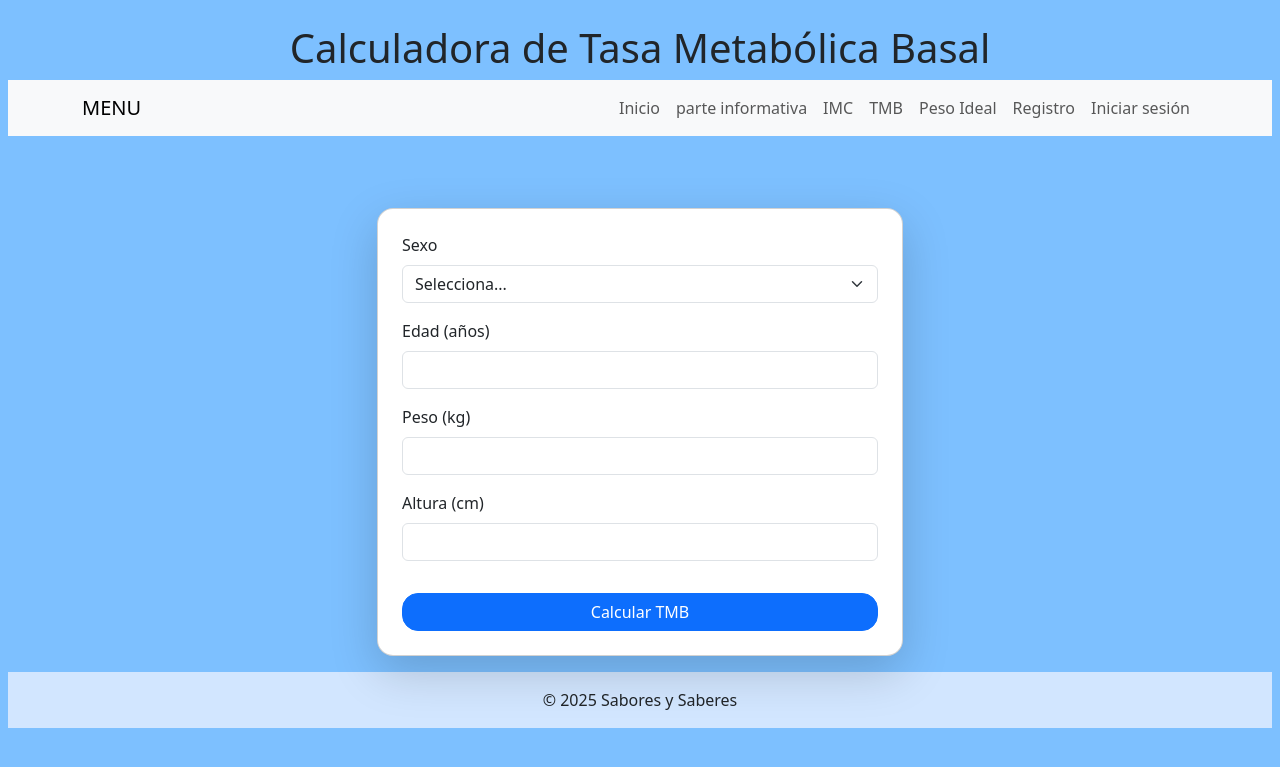
After one commit to m-221/NUTRY_APP-22-9-25, a Flask app: page /tmb in a window 1280 px wide. The commit adds this page. Shown: the top 767 px of the page. Run offline with Flask 3, Linux system fonts and the light colour scheme.

Commit message:
nuevotodo

```diff
--- a/app.py
+++ b/app.py
@@ -1,5 +1,7 @@
 from flask import Flask, render_template, request, redirect, session, url_for, flash
 import requests
+import json
+import os
 
 app = Flask(__name__)
 app.secret_key = 'melyyyyaaasdwwd'
@@ -7,19 +9,28 @@ app.secret_key = 'melyyyyaaasdwwd'
 API_URL = 'https://api.spoonacular.com/recipes/complexSearch'
 API_KEY = '923b514b2c604404954302eaebfea6fd'
 
+USUARIOS_FILE = "usuarios.json"
 
-usuarios = {}
+if os.path.exists(USUARIOS_FILE):
+    with open(USUARIOS_FILE, "r") as f:
+        usuarios = json.load(f)
+else:
+    usuarios = {}
 
-@app.route('/')
+
+@app.route('/', methods=['GET', 'POST'])
 def inicio():
-    return render_template('inicio.html')
+    nombre = session.get("nombre")
+    return render_template('inicio.html', nombre=nombre)
 
 
 @app.route('/registro', methods=['GET', 'POST'])
 def registro():
     if request.method == 'POST':
+
+
         nombre = request.form.get('nombre')
-        apeido = request.form.get('apeido')
+        apellido = request.form.get('apeido')
         dia = request.form.get('dia')
         mes = request.form.get('mes')
         anio = request.form.get('anio')
@@ -31,12 +42,12 @@ def registro():
         altura = request.form.get('altura')
 
         if email in usuarios:
-            flash("El correo ya está registrado, intenta iniciar sesión.")
-            return redirect("/iniciar_sesion")
+            flash("El correo ya está registrado. Intenta iniciar sesión.")
+            return redirect('/iniciar_sesion')
 
         usuarios[email] = {
             "nombre": nombre,
-            "apeido": apeido,
+            "apellido": apellido,
             "fecha": f"{dia}/{mes}/{anio}",
             "genero": genero,
             "password": password,
@@ -45,209 +56,61 @@ def registro():
             "altura": altura
         }
 
+
+        with open(USUARIOS_FILE, "w") as f:
+            json.dump(usuarios, f, indent=4)
+
         session["usuario"] = email
         session["nombre"] = nombre
 
-        flash(f"Registro exitoso ¡Bienvenido a Sabores y Saberes {nombre}!")
-        return redirect("/perfil")
+        flash(f"Registro exitoso. ¡Bienvenido {nombre}!")
+        return redirect("/")
 
-    return render_template('formulario.html')
+    return render_template("formulario.html")
 
 
-@app.route('/iniciar_sesion', methods=['GET', 'POST'])
+@app.route('/iniciar_sesion')
 def iniciar_sesion():
-    if request.method == 'POST':
-        email = request.form.get('email')
-        password = request.form.get('password')
+    return render_template("iniciar_sesion.html")
 
 
-        if email in usuarios and usuarios[email]["password"] == password:
-            session['usuario'] = email
-            session['nombre'] = usuarios[email]["nombre"]
-            flash('Inicio de sesión exitoso', 'success')
-            return redirect(url_for('perfil'))
-        else:
-            flash('Usuario o contraseña incorrectos', 'error')
-            return redirect(url_for('iniciar_sesion'))
+@app.route('/login', methods=['POST'])
+def login():
 
-    return render_template("iniciar_sesion.html")
+
+    email = request.form.get("email")
+    password = request.form.get("password")
+
+    if email not in usuarios:
+        flash("El usuario no existe.")
+        return redirect("/iniciar_sesion")
+
+    if usuarios[email]["password"] != password:
+        flash("Contraseña incorrecta.")
+        return redirect("/iniciar_sesion")
+
+    session["usuario"] = email
+    session["nombre"] = usuarios[email]["nombre"]
+
+    flash("Inicio de sesión exitoso.")
+    return redirect("/perfil")
 
 
 @app.route('/perfil')
 def perfil():
-    if not session.get("usuario"):
-        flash("Debes iniciar sesión para acceder a tu perfil.")
+    if "usuario" not in session:
+        flash("Debes iniciar sesión primero.")
         return redirect("/iniciar_sesion")
 
-    email = session["usuario"]
-    usuario = usuarios[email]
-
-    return render_template('perfil.html', usuario=usuario)
-
-@app.route('/buscar', methods=['POST'])
-def buscar():
-    consulta = request.form.get('consulta')
-
-    params = {
-        'apiKey': API_KEY,
-        'query': consulta,
-        'number': 16,
-        'addRecipeInformation': True
-    }
-
-    response = requests.get(API_URL, params=params)
-    data = response.json()
-
-    recetas = data.get("results", [])
-
-    return render_template('recetas.html', recetas=recetas)
+    usuario = usuarios[session["usuario"]]
+    return render_template("perfil.html", usuario=usuario)
 
 
-
-from flask import Flask, render_template, request, redirect, session, url_for, flash, jsonify
-import requests
-
-app = Flask(__name__)
-app.secret_key = 'melyyyyaaasdwwd'
-
-API_URL = 'https://api.spoonacular.com/recipes/complexSearch'
-API_KEY = '923b514b2c604404954302eaebfea6fd'
-
-usuarios = {}
-
-
-@app.route('/')
-def inicio():
-    return render_template('inicio.html')
-
-
-@app.route('/registro', methods=['GET', 'POST'])
-def registro():
-    if request.method == 'POST':
-
-        nombre = request.form.get('nombre')
-        apeido = request.form.get('apeido')
-        dia = request.form.get('dia')
-        mes = request.form.get('mes')
-        anio = request.form.get('anio')
-        genero = request.form.get('genero')
-        email = request.form.get('exampleInputEmail1')
-        password = request.form.get('exampleInputPassword1')
-        actividad = request.form.get('nivelactividad')
-        peso = request.form.get('peso')
-        altura = request.form.get('altura')
-
-        if email in usuarios:
-            flash("El correo ya está registrado, intenta iniciar sesión.")
-            return redirect("/login")
-
-        usuarios[email] = {
-            "nombre": nombre,
-            "apeido": apeido,
-            "fecha": f"{dia}/{mes}/{anio}",
-            "genero": genero,
-            "password": password,
-            "actividad": actividad,
-            "peso": peso,
-            "altura": altura
-        }
-
-        session["usuario"] = email
-        session["nombre"] = nombre
-
-        flash(f"Registro exitoso ¡Bienvenido a Sabores y Saberes {nombre}!")
-        return redirect("/perfil")
-
-    return render_template('formulario.html')
-
-
-@app.route('/iniciar_sesion', methods=['GET', 'POST'])
-def iniciar_sesion():
-    return render_template("iniciar_sesion.html")
-
-
-@app.route('/login', methods=['GET', 'POST'])
-def login():
-    if request.method == "POST":
-
-        email = request.form.get("email")
-        password = request.form.get("password")
-
-        if email not in usuarios:
-            flash("El usuario no existe")
-            return redirect("/iniciar_sesion")
-
-        if usuarios[email]["password"] != password:
-            flash("Contraseña incorrecta")
-            return redirect("/iniciar_sesion")
-
-        session["usuario"] = email
-        session["nombre"] = usuarios[email]["nombre"]
-
-        flash("Inicio de sesión exitoso")
-        return redirect("/")
-
-    return render_template("iniciar_sesion.html")
-
-
-@app.route('/alergias', methods=['GET', 'POST'])
-def alergias():
-
-    if request.method == 'POST':
-
-        alergias_u = request.form.get('alergias')
-        preferencias = request.form.get('preferencias')
-        termino = request.form.get('termino')
-
-        if not termino:
-            flash("Debes escribir una búsqueda específica.", "error")
-            return redirect(url_for('alergias'))
-
-        dietas = {
-            "Vegetariana": "vegetarian",
-            "Vegana": "vegan",
-            "Alta en proteína": "high-protein",
-            "Baja en carbohidratos": "low-carb",
-            "Sin azúcar": "low-sugar"
-        }
-        dieta_api = dietas.get(preferencias)
-
-        params = {
-            "apiKey": API_KEY,
-            "query": termino,
-            "intolerances": alergias_u,
-            "diet": dieta_api,
-            "number": 16
-        }
-
-        respuesta = requests.get(API_URL, params=params)
-        data = respuesta.json()
-        recetas = data.get("results", [])
-
-        return render_template(
-            'alergias.html',
-            mensaje="Búsqueda realizada exitosamente",
-            recetas=recetas
-        )
-
-    return render_template('alergias.html')
-
-
-@app.route('/recet1', methods=['POST', 'GET'])
-def recet1():
-    return render_template('recet1.html')
-
-
-@app.route('/perfil')
-def perfil():
-    if not session.get("usuario"):
-        flash("Debes iniciar sesión para acceder a tu perfil.")
-        return redirect("/login")
-
-    email = session["usuario"]
-    usuario = usuarios[email]
-
-    return render_template('perfil.html', usuario=usuario)
+@app.route('/logout')
+def logout():
+    session.clear()
+    flash("Has cerrado sesión correctamente.")
+    return redirect("/")
 
 
 @app.route('/buscar', methods=['GET', 'POST'])
@@ -270,49 +133,128 @@ def buscar():
     return render_template("buscar.html")
 
 
-@app.route("/logout")
-def logout():
-    session.pop("usuario", None)
-    session.pop("nombre", None)
-    flash("Has cerrado sesión correctamente")
-    return redirect(url_for("inicio"))
+@app.route('/alergias', methods=['GET', 'POST'])
+def alergias():
+
+    if request.method == 'POST':
+
+        alergias_u = request.form.get('alergias')
+        preferencias = request.form.get('preferencias')
+        termino = request.form.get('termino')
+
+        if not termino:
+            flash("Debes escribir una búsqueda.", "error")
+            return redirect(url_for('alergias'))
+
+        dietas = {
+            "Vegetariana": "vegetarian",
+            "Vegana": "vegan",
+            "Alta en proteína": "high-protein",
+            "Baja en carbohidratos": "low-carb",
+            "Sin azúcar": "low-sugar"
+        }
+
+        params = {
+            "apiKey": API_KEY,
+            "query": termino,
+            "intolerances": alergias_u,
+            "diet": dietas.get(preferencias),
+            "number": 16
+        }
+
+        respuesta = requests.get(API_URL, params=params)
+        resultados = respuesta.json().get("results", [])
+
+        return render_template("alergias.html", recetas=resultados)
+
+    return render_template("alergias.html")
 
 
-if __name__ == '__main__':
-    app.run(debug=True)
+@app.route('/calcular', methods=['GET', 'POST'])
+def calcular():
+
+
+    if request.method == 'GET':
+        return render_template("imc.html")
+
+    try:
+        peso = float(request.form['peso'])
+        altura = float(request.form['altura']) / 100
+        imc = round(peso / (altura ** 2), 2)
+
+        if imc < 18.5:
+            clas = "Bajo peso"
+        elif imc < 25:
+            clas = "Normal"
+        elif imc < 30:
+            clas = "Sobrepeso"
+        else:
+            clas = "Obesidad"
+
+        return render_template('imc.html', imc=imc, clasificacion=clas)
+
+    except:
+        flash("Error: revisa los datos ingresados.", "error")
+        return redirect("/calcular")
+
+
+@app.route('/tmb', methods=['GET', 'POST'])
+def tmb():
+    if request.method == "GET":
+        return render_template("tmb.html")
+
+    try:
+        sexo = request.form.get("sexo")
+        edad = int(request.form.get("edad"))
+        peso = float(request.form.get("peso"))
+        altura = float(request.form.get("altura"))
+
+        if sexo == "hombre":
+            tmb = 88.36 + (13.4 * peso) + (4.8 * altura) - (5.7 * edad)
+        else:
+            tmb = 447.6 + (9.2 * peso) + (3.1 * altura) - (4.3 * edad)
+
+        tmb = round(tmb, 2)
+
+        return render_template("tmb.html", tmb=tmb)
+
+    except:
+        return "Error: revisa los datos ingresados."
 
 
 
+@app.route('/peso_ideal', methods=['POST', 'GET'])
+def peso_ideal():
+    if request.method == 'GET':
+        return render_template('psoideal.html')
 
-@app.route("/logout")
-def logout():
-    session.pop("usuario", None)
-    session.pop("nombre", None)
-    flash("Has cerrado sesión correctamente")
-    return redirect(url_for("inicio"))
+    try:
+        altura = float(request.form['altura'])
+        sexo = request.form['sexo']
+
+        if altura <= 0:
+            flash("La altura debe ser un número positivo.")
+            return redirect(url_for('peso_ideal'))
 
 
-@app.route('/calcular', methods=['POST'])
-def calcular():
-    try:
-        peso = float(request.form['peso'])
-        altura = float(request.form['altura']) / 100
-        imc = peso / (altura ** 2)
-        imc = round(imc, 2)
+        if sexo == 'hombre':
+            peso_ideal = 50 + 2.3 * ((altura - 152) / 2.54)
+        elif sexo == 'mujer':
+            peso_ideal = 45.5 + 2.3 * ((altura - 152) / 2.54)
+        else:
+            flash("Selecciona un sexo válido.")
+            return redirect(url_for('peso_ideal'))
 
-        if imc < 18.5:
-            clasificacion = "Bajo peso"
-        elif 18.5 <= imc < 25:
-            clasificacion = "Normal"
-        elif 25 <= imc < 30:
-            clasificacion = "Sobrepeso"
-        else:
-            clasificacion = "Obesidad"
+        peso_ideal = round(peso_ideal, 2)
 
-        return render_template('resultado.html', imc=imc, clasificacion=clasificacion)
+        return render_template('psoideal.html', resultado=peso_ideal)
 
-    except:
-        return "Error: revisa los valores ingresados"
+    except ValueError:
+        flash("Ingresa valores numéricos válidos.")
+        return redirect(url_for('peso_ideal'))
+
+
+
 
 
 
--- a/templates/alergias.html
+++ b/templates/alergias.html
@@ -1,5 +1,5 @@
-{% extends 'index.html' %}
-{% block title %}Alergias{% endblock %}
+{% extends 'base.html' %}
+{% block titulo %}Alergias{% endblock %}
 
 {% block contenido %}
 
--- /dev/null
+++ b/templates/base.html
@@ -0,0 +1,83 @@
+<!DOCTYPE html>
+<html lang="en">
+<head>
+    <meta charset="UTF-8">
+    <meta name="viewport" content="width=device-width, initial-scale=1.0">
+    <title>SABORES Y SABERES</title>
+    <link href="https://cdn.jsdelivr.net/npm/bootstrap@5.3.8/dist/css/bootstrap.min.css" rel="stylesheet" integrity="sha384-sRIl4kxILFvY47J16cr9ZwB07vP4J8+LH7qKQnuqkuIAvNWLzeN8tE5YBujZqJLB" crossorigin="anonymous">
+</head >
+<body class="d-flex flex-column  mt-2 mb-2 ms-2 me-2" style="background-color: #7dc0ff; margin-top: 1rem;">
+ {% block titulo %}
+     {% endblock %}
+<header class="mb-4">
+
+    <nav class="navbar navbar-expand-lg bg-body-tertiary">
+        <div class="container">
+            <a class="navbar-brand" href="#">MENU</a>
+
+            <button class="navbar-toggler" type="button" data-bs-toggle="collapse"
+                    data-bs-target="#navbarNav" aria-controls="navbarNav"
+                    aria-expanded="false" aria-label="Toggle navigation">
+
+                <span class="navbar-toggler-icon"></span>
+            </button>
+
+            <div class="collapse navbar-collapse" id="navbarNav">
+                <ul class="navbar-nav ms-auto">
+
+                    <li class="nav-item">
+                        <a class="nav-link" aria-current="page" href="/">Inicio</a>
+                    </li>
+                      <li class="nav-item">
+                            <a class="nav-link " href="/informativa">parte informativa</a>
+                        </li>  <li class="nav-item">
+                            <a class="nav-link " href="/calcular">IMC</a>
+                        </li>
+                          </li>  <li class="nav-item">
+                            <a class="nav-link " href="/tmb">TMB</a>
+                        </li>
+                        </li>  <li class="nav-item">
+                            <a class="nav-link " href="/peso_ideal">Peso Ideal</a>
+                        </li>
+
+
+                    {% if not session.get('usuario') %}
+                        <li class="nav-item">
+                            <a class="nav-link" href="/registro">Registro</a>
+                        </li>
+
+                        <li class="nav-item">
+                            <a class="nav-link" href="/login">Iniciar sesión</a>
+                        </li>
+                    {% else %}
+                        <li class="nav-item">
+                            <a class="nav-link" href="/perfil">Hola, {{ session['nombre'] }}</a>
+                        </li>
+                        <li class="nav-item">
+                            <a class="nav-link text-danger" href="/logout">Cerrar sesión</a>
+                        </li>
+                    {% endif %}
+
+
+
+                </ul>
+            </div>
+        </div>
+    </nav>
+</header>
+{% block contenido %}{% endblock %}
+
+
+
+
+
+<footer>
+    <div class="text-center p-3" style="background-color: #d2e6ff; margin-top: 1rem;">
+        © 2025 Sabores y Saberes
+    </div>
+</footer>
+
+
+    <script src="https://cdn.jsdelivr.net/npm/bootstrap@5.3.8/dist/js/bootstrap.bundle.min.js" integrity="sha384-FKyoEForCGlyvwx9Hj09JcYn3nv7wiPVlz7YYwJrWVcXK/BmnVDxM+D2scQbITxI" crossorigin="anonymous"></script>
+</body>
+</html>
--- a/templates/formulario.html
+++ b/templates/formulario.html
@@ -1,8 +1,8 @@
-{% extends "index.html" %}
+{% extends "base.html" %}
 {% block contenido %}
 <main class="container d-flex justify-content-center align-items-center rounded-4 my-5">
   <section class="row card shadow p-4 rounded-4 bg-success-subtle w-100" style="">
-    <form method="POST" action="/alergias">
+    <form method="POST" action="/registro">
 
 
       <div class="row mb-4">
--- a/templates/iniciar_sesion.html
+++ b/templates/iniciar_sesion.html
@@ -1,5 +1,5 @@
-{% extends "index.html" %}
-{% block title %}
+{% extends "base.html" %}
+{% block titulo %}
 <h1 class="text-center mt-3">Iniciar Sesión</h1>
 {% endblock %}
 
--- a/templates/recet1.html
+++ b/templates/recet1.html
@@ -1,5 +1,5 @@
-{% extends 'index.html'%}
-{% block title %} {% endblock%}
+{% extends 'base.html'%}
+{% block titulo %}Resultados de Recetas{% endblock %}
 {% block contenido%}
 
 {% if recetas %}
--- /dev/null
+++ b/templates/tmb.html
@@ -0,0 +1,55 @@
+
+{% extends "base.html" %}
+{% block titulo %}
+<h1 class="text-center mt-3">Calculadora de Tasa Metabólica Basal</h1>
+{% endblock %}
+
+{% block contenido %}
+<div class="container mt-5" style="max-width: 550px;">
+    <div class="card p-4 shadow-lg rounded-4">
+
+
+        <form method="POST" action="/tmb">
+
+            <div class="mb-3">
+                <label class="form-label">Sexo</label>
+                <select class="form-select" name="sexo" required>
+                    <option value="">Selecciona...</option>
+                    <option value="hombre">Hombre</option>
+                    <option value="mujer">Mujer</option>
+                </select>
+            </div>
+
+            <div class="mb-3">
+                <label class="form-label">Edad (años)</label>
+                <input type="number" class="form-control" name="edad" min="1" required>
+            </div>
+
+            <div class="mb-3">
+                <label class="form-label">Peso (kg)</label>
+                <input type="number" class="form-control" name="peso" step="0.1" min="1" required>
+            </div>
+
+            <div class="mb-3">
+                <label class="form-label">Altura (cm)</label>
+                <input type="number" class="form-control" name="altura" step="0.1" min="1" required>
+            </div>
+
+            <button type="submit" class="btn btn-primary w-100 rounded-4 mt-3">
+                Calcular TMB
+            </button>
+
+        </form>
+    </div>
+</div>
+
+
+{% if tmb is defined %}
+<div class="container my-4">
+    <div class="alert alert-info text-center" role="alert">
+        <h4>Tu Tasa Metabólica Basal (TMB) es: {{ tmb }} kcal/día</h4>
+    </div>
+</div>
+{% endif %}
+
+{% endblock %}
```
Also changed, not shown: templates/imc.html (added, +42 -0 lines), templates/inicio.html (+7 -3 lines), templates/perfil.html (+11 -25 lines), templates/psoideal.html (added, +41 -0 lines), usuarios.json (added, +12 -0 lines).
